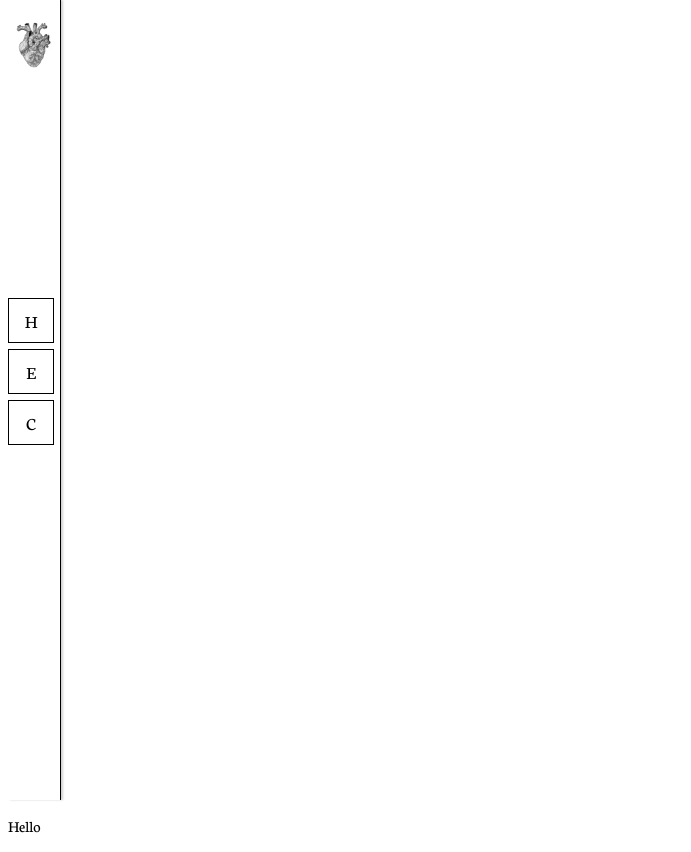
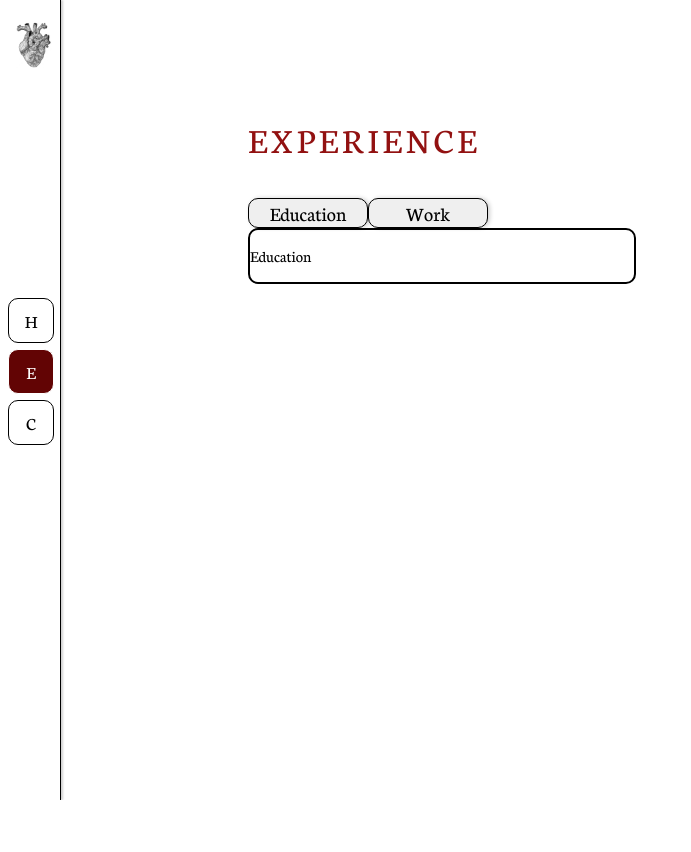
Before and after one commit to OscarLuu/Estelle, a React (Create React App) app: page /experience in a window 1280 px wide. Shown: the whole page, without its empty margins (0-691 px from the left). After the commit the page ends 800 px from the top, so only its background shows below. Built offline with nearby package versions, Linux system fonts and the light colour scheme.

Commit message:
Experience page

```diff
--- a/src/App.js
+++ b/src/App.js
@@ -2,6 +2,7 @@ import React, { Component } from "react";
 import Nav from "./components/Nav";
 import Home from "./components/Home";
 import Experience from "./components/Experience";
+import Contact from "./components/Contact";
 import { BrowserRouter as Router, Route, Link } from "react-router-dom";
 import "./index";
 
@@ -12,7 +13,8 @@ class App extends Component {
         <div>
           <Route path="/" component={Nav} />
           <Route exact path="/" component={Home} />
-          <Route path="/experience" component={Experience} />
+          <Route exact path="/experience" component={Experience} />
+          <Route exact path="/contact" component={Contact} />
         </div>
       </Router>
     );
--- /dev/null
+++ b/src/components/Contact.js
@@ -0,0 +1,7 @@
+import React, { Component } from "react";
+
+const Contact = () => {
+  return <p>contact</p>;
+};
+
+export default Contact;
--- a/src/components/Experience.js
+++ b/src/components/Experience.js
@@ -1,17 +1,51 @@
 import React, { Component } from "react";
 import { BrowserRouter as Router, Route, Link } from "react-router-dom";
+
+const Work = () => {
+  return <p>Work</p>;
+};
+
+const Education = () => {
+  return (
+    <div className="education-div">
+      <p>Education</p>
+    </div>
+  );
+};
 
 class Experience extends Component {
   constructor(props) {
     super(props);
     this.state = {
       showEducation: true,
-      showWork: false,
-      showClinical: false
+      showWork: false
     };
+    this.handleShowEducation = this.handleShowEducation.bind(this);
+    this.handleShowWork = this.handleShowWork.bind(this);
   }
+  handleShowEducation() {
+    this.setState({ showEducation: true, showWork: false });
+  }
+
+  handleShowWork() {
+    this.setState({ showEducation: false, showWork: true });
+  }
+
   render() {
-    return <p>Hello</p>;
+    return (
+      <div className="home">
+        <div className="experience">
+          <p className="title">EXPERIENCE</p>
+          <button onClick={this.handleShowEducation} className="button">
+            Education
+          </button>
+          <button onClick={this.handleShowWork} className="button">
+            Work
+          </button>
+          {this.state.showEducation ? <Education /> : <Work />}
+        </div>
+      </div>
+    );
   }
 }
 
--- a/src/components/Home.js
+++ b/src/components/Home.js
@@ -11,9 +11,10 @@ const Home = () => {
           time.
         </p>
       </div>
+      {/*
       <div className="heart">
         <img src={require("../svg/heart.png")} className="heart-image" />
-      </div>
+      </div>*/}
     </div>
   );
 };
--- a/src/components/Nav.js
+++ b/src/components/Nav.js
@@ -1,5 +1,10 @@
 import React, { Component } from "react";
-import { BrowserRouter as Router, Route, Link } from "react-router-dom";
+import {
+  BrowserRouter as Router,
+  Route,
+  Link,
+  NavLink
+} from "react-router-dom";
 
 const Nav = () => {
   return (
@@ -8,15 +13,20 @@ const Nav = () => {
         <img src={require("../svg/heart.png")} className="nav-heart" />
 
         <div className="nav-items">
-          <Link className="block" to="/">
+          <NavLink exact activeClassName="active" className="block" to="/">
             H<p className="hidden">OME</p>
-          </Link>
-          <Link className="block" to="/experience">
+          </NavLink>
+          <NavLink activeClassName="active" className="block" to="/experience">
             E<p className="hidden">XPERIENCE</p>
-          </Link>
-          <Link className="block" to="/">
+          </NavLink>
+          <NavLink
+            exact
+            activeClassName="active"
+            className="block"
+            to="/contact"
+          >
             C<p className="hidden">ONTACT</p>
-          </Link>
+          </NavLink>
         </div>
       </div>
     </div>
--- a/src/index.css
+++ b/src/index.css
@@ -25,6 +25,7 @@ body {
   color: black;
   margin-right: 6px;
   font-size: 18px;
+  border-radius: 10px;
 }
 
 .hidden {
@@ -100,6 +101,50 @@ body {
   color: hsl(360, 79%, 32%);
 }
 
+.experience {
+  margin-left: 120px;
+  margin-top: -90vh;
+}
+
+.title {
+  font-size: 36px;
+  font-weight: 500;
+  letter-spacing: 0.12em;
+  word-spacing: 12px;
+  color: hsl(360, 79%, 32%);
+}
+.button {
+  border-radius: 10px;
+  font-family: "Neuton", sans-serif;
+  width: 120px;
+  height: 30px;
+  border: 1px solid black;
+  font-size: 20px;
+  box-shadow: 2px 0px 4px rgba(0, 0, 0, 0.19);
+}
+
+.button:hover {
+  background-color: white;
+  width: 120px;
+  font-weight: 700;
+  box-shadow: 0 4px 8px rgba(0, 0, 0, 0.19);
+  letter-spacing: 0.06em;
+  color: hsl(360, 79%, 32%);
+  border: 2px solid black;
+  cursor: pointer;
+}
+
+.education-div {
+  border: 2px solid black;
+  width: 30vw;
+  border-radius: 10px;
+}
+
+.active {
+  background: hsl(360, 92%, 20%);
+  color: white;
+}
+
 @media all and (max-width: 1690px) {
 }
 @media all and (max-width: 1280px) {
```
